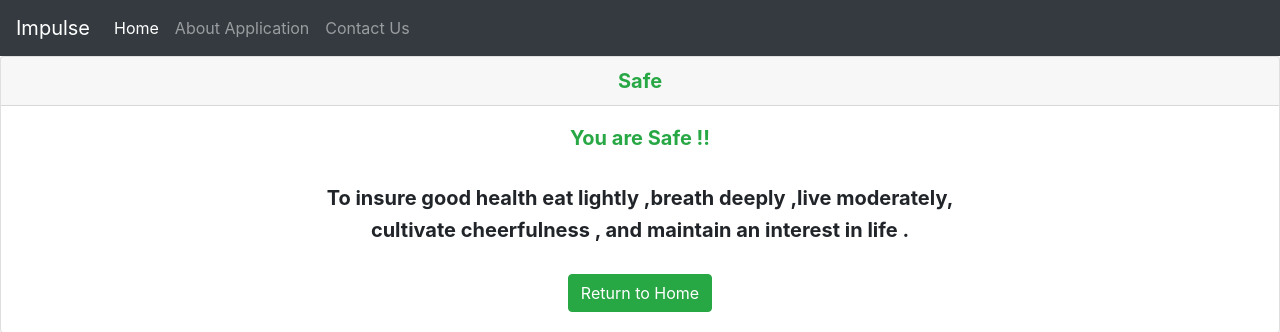
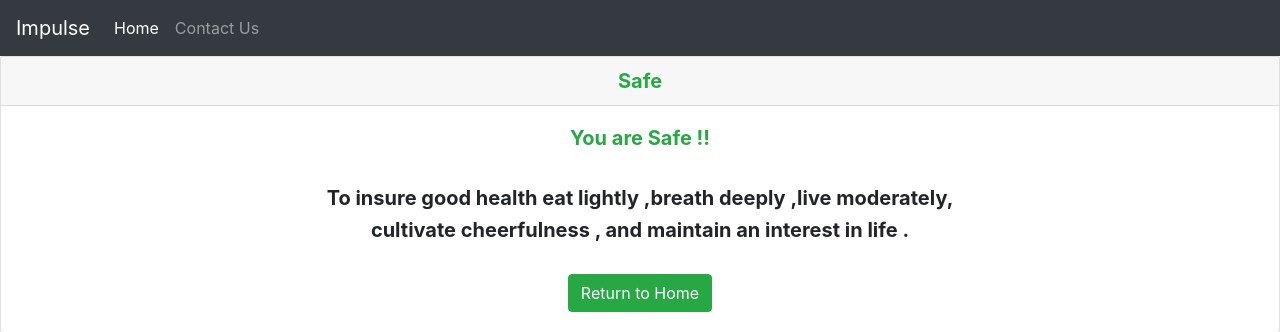
Before and after one commit to KhanMukhtar/OneCare-healthcare-, a Flask app: page /noninfected in a window 1280 px wide. Shown: the top 332 px of the page. Run offline with Flask 2, Linux system fonts and the light colour scheme; parts of the project's set-up code (start-up, migrations or seed data) failed here and were passed over; some libraries are stand-ins or nearby versions.

Commit message:
Update NonInfected.htm

```diff
--- a/templates/NonInfected.htm
+++ b/templates/NonInfected.htm
@@ -28,9 +28,7 @@
                     <a class="nav-link" href="{{ url_for('Homepage') }}">Home <span
                             class=" sr-only">(current)</span></a>
                 </li>
-                <li class="nav-item">
-                    <a class="nav-link" href="{{ url_for('About') }}">About Application</a>
-                </li>
+
                 <li class="nav-item">
                     <a class="nav-link" href="{{ url_for('Contact') }}">Contact Us</a>
                 </li>
```
